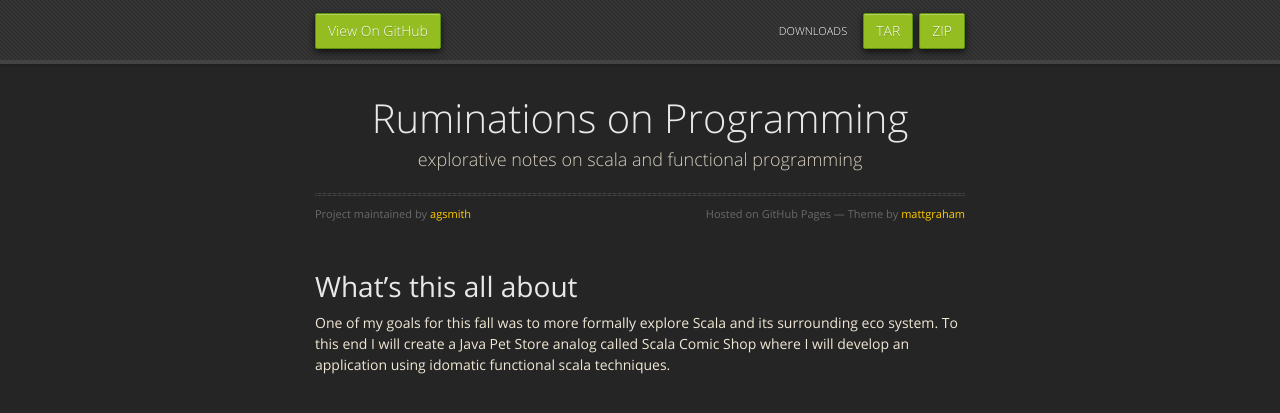
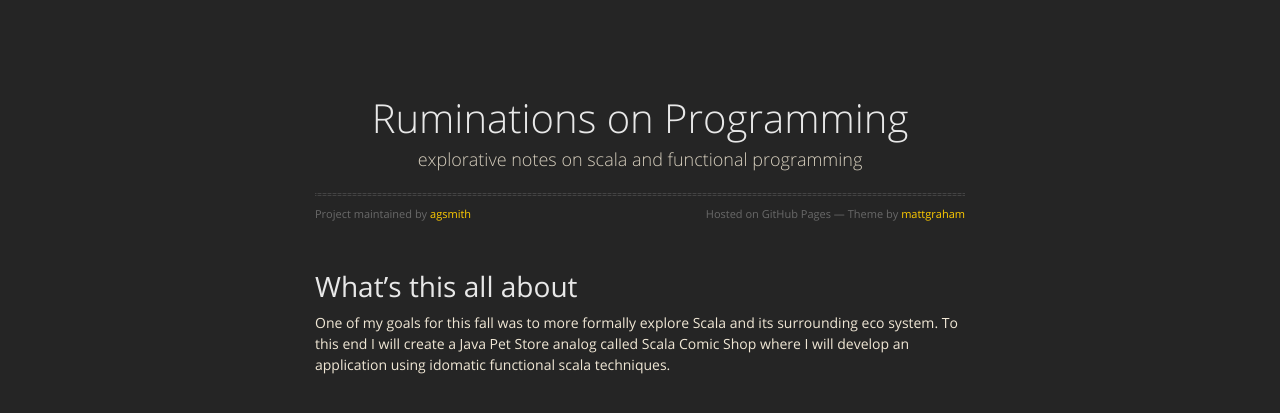
Before and after one commit to agsmith/agsmith.github.io, a Jekyll site: the page built from index.md, in a window 1280 px wide. Shown: the top 413 px of the page. Built offline with Jekyll 4.4.1, drawn with Linux system fonts in a browser that asks for light colours; nearby versions of some CDN libraries; our own code applies the rules of GitHub Pages for plain Markdown files; part of the change alters nothing that is shown.

Commit message:
Remove header add bio

```diff
--- a/_config.yml
+++ b/_config.yml
@@ -3,3 +3,21 @@ description: explorative notes on scala and functional programming
 show_downloads: true
 google_analytics:
 theme: jekyll-theme-midnight
+
+owner:
+  name:           Adam Smith
+  avatar:         #"me-200x200.gif"
+  bio:            "Baseball Coach, Beer Lover, Scala Programmer"
+  email:          agsmith11@gmail.com
+  # Social networking links used in footer. Update and remove as you like.
+  twitter: agsmith
+  facebook:
+  github: agsmith
+  stackexchange:
+  linkedin:
+  instagram:
+  flickr:
+  tumblr:
+  google_plus:
+
+url: http://agsmith.github.io
--- a/_layouts/default.html
+++ b/_layouts/default.html
@@ -18,7 +18,7 @@
 
   </head>
   <body>
-      <div id="header">
+      <!--<div id="header">
         <nav>
           <li class="fork"><a href="{{ site.github.repository_url }}">View On GitHub</a></li>
           {% if site.show_downloads %}
@@ -27,7 +27,7 @@
             <li class="title">DOWNLOADS</li>
           {% endif %}
         </nav>
-      </div><!-- end header -->
+      </div> end header -->
 
     <div class="wrapper">
 
```
